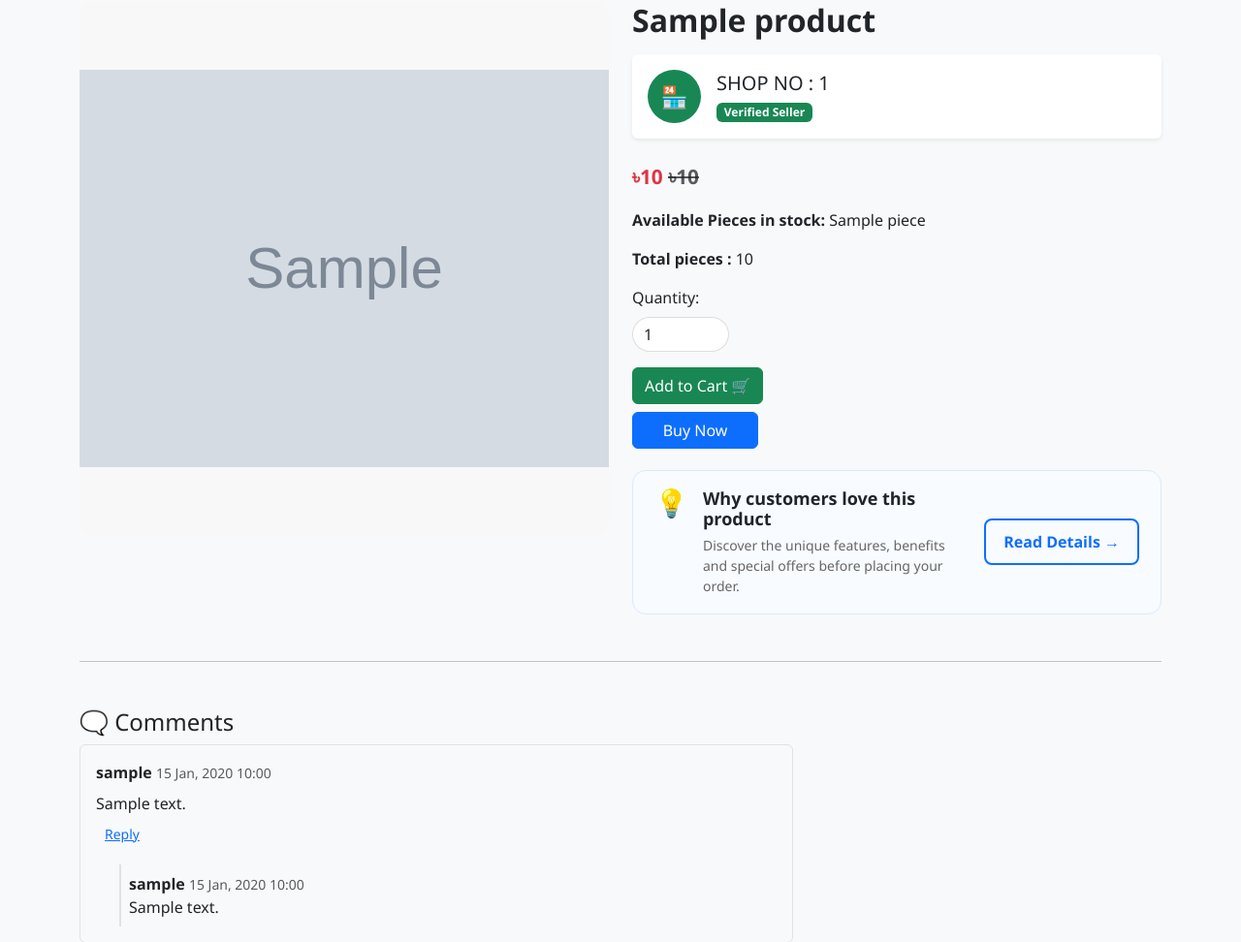
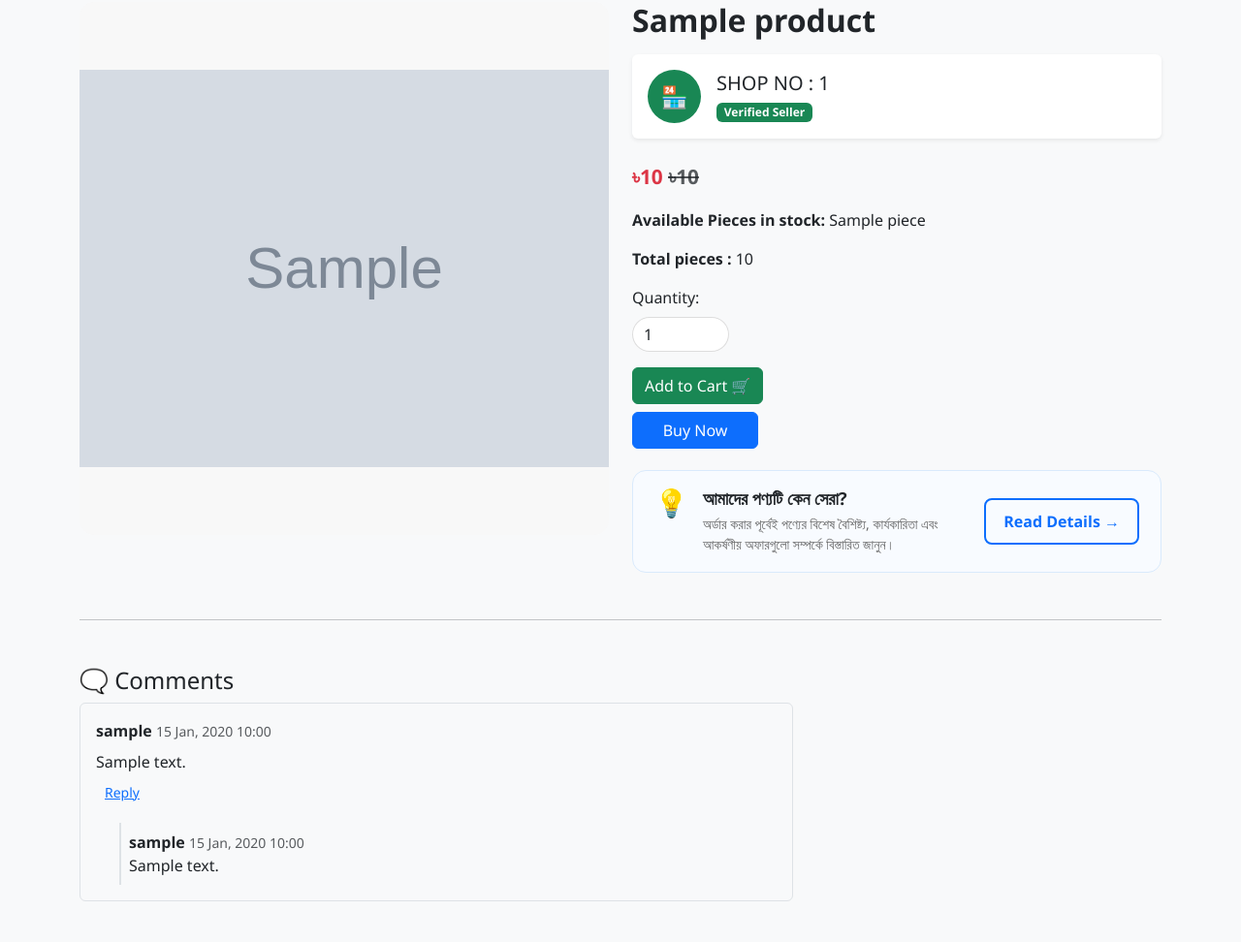
Before and after one commit to Rahul4h/HAT, a Django app: template templates/product_detail.html in a window 1280 px wide. Shown: the part 196-1168 px from the top of the page at 97% size. Run offline with Django 5.2, Linux system fonts and the light colour scheme; the template is opened without the code that fills it: most values are stand-ins (such as "Sample title", 1, 10 or a date in 2020); grey boxes marked "Sample" are stand-in pictures.

Commit message:
added a feature

```diff
--- a/templates/product_detail.html
+++ b/templates/product_detail.html
@@ -151,10 +151,10 @@
 
         <div>
 
-            <h6>Why customers love this product</h6>
+            <h6>আমাদের পণ্যটি কেন সেরা?</h6>
 
             <p>
-                Discover the unique features, benefits and special offers before placing your order.
+               অর্ডার করার পূর্বেই পণ্যের বিশেষ বৈশিষ্ট্য, কার্যকারিতা এবং আকর্ষণীয় অফারগুলো সম্পর্কে বিস্তারিত জানুন।
             </p>
 
         </div>
```
